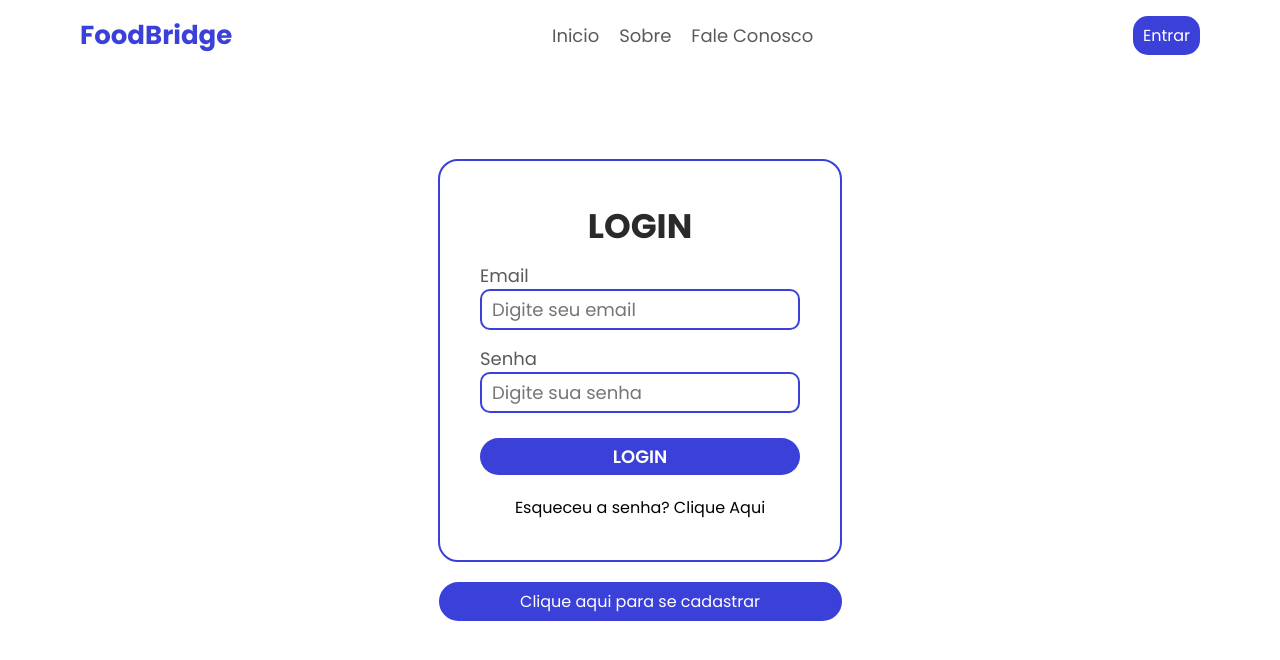
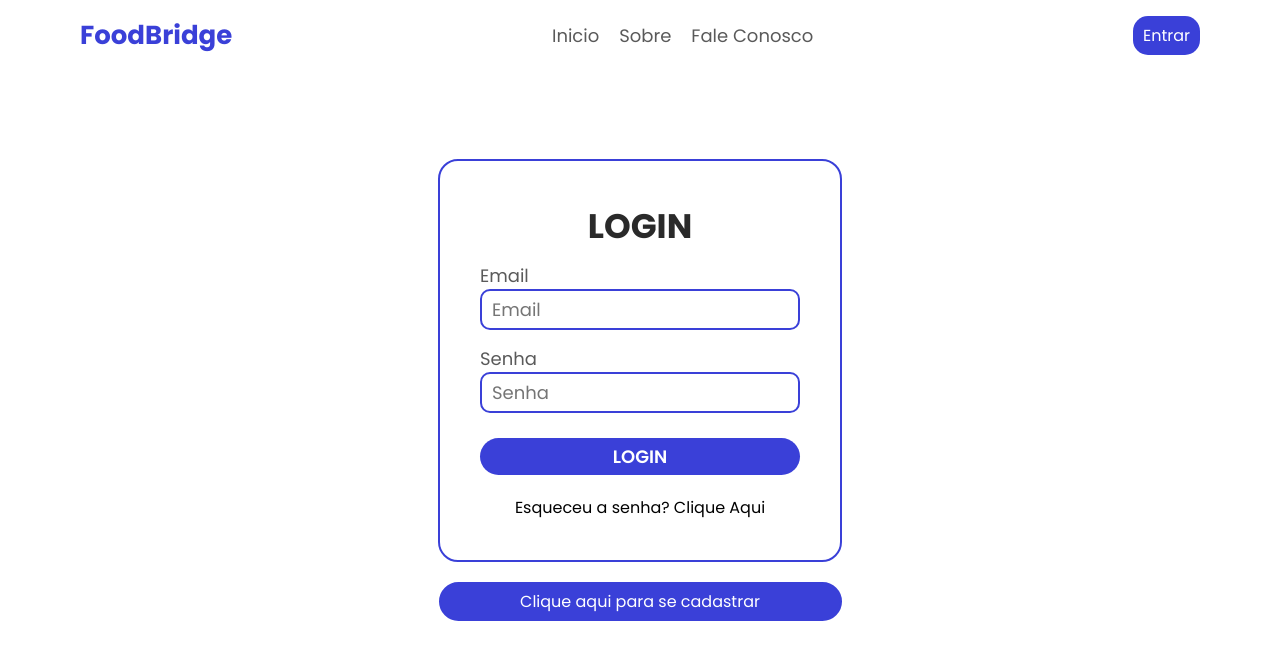
Before and after one commit to EduardoGollner0609/FoodBridge, a React (Vite) app in the folder frontend/: page /login in a window 1280 px wide. Shown: the top 660 px of the page. Built offline with nearby package versions, Linux system fonts and the light colour scheme; no server answers.

Commit message:
Requisição de login.

```diff
--- a/frontend/package.json
+++ b/frontend/package.json
@@ -10,8 +10,10 @@
     "preview": "vite preview"
   },
   "dependencies": {
+    "@types/qs": "6.9.7",
     "@types/react-router-dom": "5.3.3",
     "axios": "0.27.2",
+    "qs": "6.11.0",
     "react": "^18.3.1",
     "react-dom": "^18.3.1",
     "react-router-dom": "6.4.1",
--- /dev/null
+++ b/frontend/src/models/auth.ts
@@ -0,0 +1,4 @@
+export type CredentialsDTO = {
+  username: string;
+  password: string;
+};
--- a/frontend/src/routes/IntroductionPage/LoginPage/index.tsx
+++ b/frontend/src/routes/IntroductionPage/LoginPage/index.tsx
@@ -1,7 +1,46 @@
 import { Link } from 'react-router-dom';
 import './styles.css';
+import { useState } from 'react';
+import FormInput from '../../../components/FormInput';
+import * as forms from '../../../utils/forms';
 
 export default function LoginPage() {
+
+    const [formData, setFormData] = useState<any>({
+        email: {
+            value: "",
+            id: "email",
+            name: "email",
+            type: "text",
+            placeholder: "Email",
+            validation: function (value: string) {
+                return /^[^\s@]+@[^\s@]+\.[^\s@]+$/.test(value);
+            },
+            message: "Email inválido",
+        },
+        password: {
+            value: "",
+            id: "password",
+            name: "password",
+            type: "password",
+            placeholder: "Senha",
+            validation: function (value: string) {
+                return /^.{6,30}$/.test(value);
+            },
+            message: "A senha deve ter entre 6 a 30 caracteres",
+        },
+    });
+
+    function handleInputChange(event: any) {
+        setFormData(forms.updateAndValidate(formData, event.target.name, event.target.value))
+    }
+
+
+    function handleTurnDirty(name: string) {
+        setFormData(forms.dirtyAndValidate(formData, name));
+    }
+
+
     return (
         <main>
             <section id="section-login-page">
@@ -11,10 +50,17 @@ export default function LoginPage() {
                         <form>
                             <div className="form-item-input">
                                 <label>Email</label>
-                                <input type="text" placeholder='Digite seu email' /></div>
+                                <FormInput {...formData.email}
+                                    onTurnDirty={handleTurnDirty}
+                                    onChange={handleInputChange} />
+                                <div className="form-error">{formData.email.message}</div>
+                            </div>
                             <div className="form-item-input">
                                 <label>Senha</label>
-                                <input type="password" placeholder='Digite sua senha' />
+                                <FormInput {...formData.password}
+                                    onTurnDirty={handleTurnDirty}
+                                    onChange={handleInputChange} />
+                                <div className="form-error">{formData.password.message}</div>
                             </div>
                             <button>Login</button>
                         </form>
--- a/frontend/src/routes/IntroductionPage/RegisterPage/index.tsx
+++ b/frontend/src/routes/IntroductionPage/RegisterPage/index.tsx
@@ -59,7 +59,7 @@ export default function RegisterPage() {
             id: "email",
             name: "email",
             type: "text",
-            placeholder: "Descrição",
+            placeholder: "Email",
             validation: function (value: string) {
                 return /^[^\s@]+@[^\s@]+\.[^\s@]+$/.test(value);
             },
@@ -79,9 +79,7 @@ export default function RegisterPage() {
     });
 
     function handleInputChange(event: any) {
-        const name = event.target.name;
-        const value = event.target.value;
-        setFormData(forms.updateAndValidate(formData, name, value))
+        setFormData(forms.updateAndValidate(formData, event.target.name, event.target.value));
     }
 
 
--- a/frontend/src/services/user-service.ts
+++ b/frontend/src/services/user-service.ts
@@ -1,7 +1,13 @@
-import axios from "axios";
 import { UserInsertDTO } from "../models/User";
-import { BASE_URL } from "../utils/system";
+import { requestBackend } from "../utils/request";
+import { AxiosRequestConfig } from "axios";
 
 export function insert(userInsert: UserInsertDTO) {
-  return axios.post(BASE_URL + "/users", userInsert);
+  const config: AxiosRequestConfig = {
+    method: "POST",
+    url: "/users",
+    data: userInsert,
+  };
+
+  return requestBackend(config);
 }
--- /dev/null
+++ b/frontend/src/utils/request.ts
@@ -0,0 +1,6 @@
+import axios, { AxiosRequestConfig } from "axios";
+import { BASE_URL } from "./system";
+
+export function requestBackend(config: AxiosRequestConfig) {
+  return axios({ ...config, baseURL: BASE_URL });
+}
--- a/frontend/src/utils/system.ts
+++ b/frontend/src/utils/system.ts
@@ -1,2 +1,7 @@
 export const BASE_URL =
   import.meta.env.VITE_BACKEND_URL ?? "http://localhost:8080";
+
+export const CLIENT_ID = import.meta.env.VITE_CLIENT_ID ?? "myclientid";
+
+export const CLIENT_SECRET =
+  import.meta.env.VITE_CLIENT_SECRET ?? "myclientsecret";
```
Also changed, not shown: frontend/src/services/auth-service.ts (added, +26 -0 lines), 1 other file (tests, documents, lock files or other folders).
